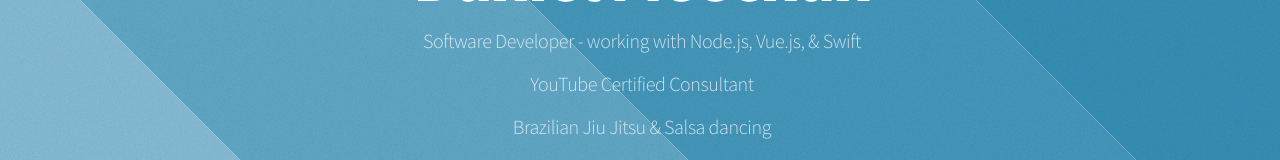
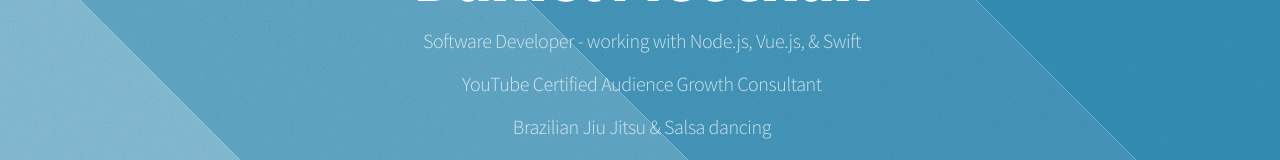
Before and after one commit to DMeechan/dmeechan-com, a plain HTML site: page index.html in a window 1280 px wide. Shown: the part 288-448 px from the top of the page. Drawn offline with Linux system fonts and the light colour scheme.

Commit message:
Added info on what type of YouTube consulting

```diff
--- a/index.html
+++ b/index.html
@@ -29,7 +29,7 @@
           Software Developer - working with Node.js, Vue.js, & Swift
         </p>
         <p>
-          YouTube Certified Consultant
+          YouTube Certified Audience Growth Consultant
         </p>
         <p>
           Brazilian Jiu Jitsu & Salsa dancing
```
